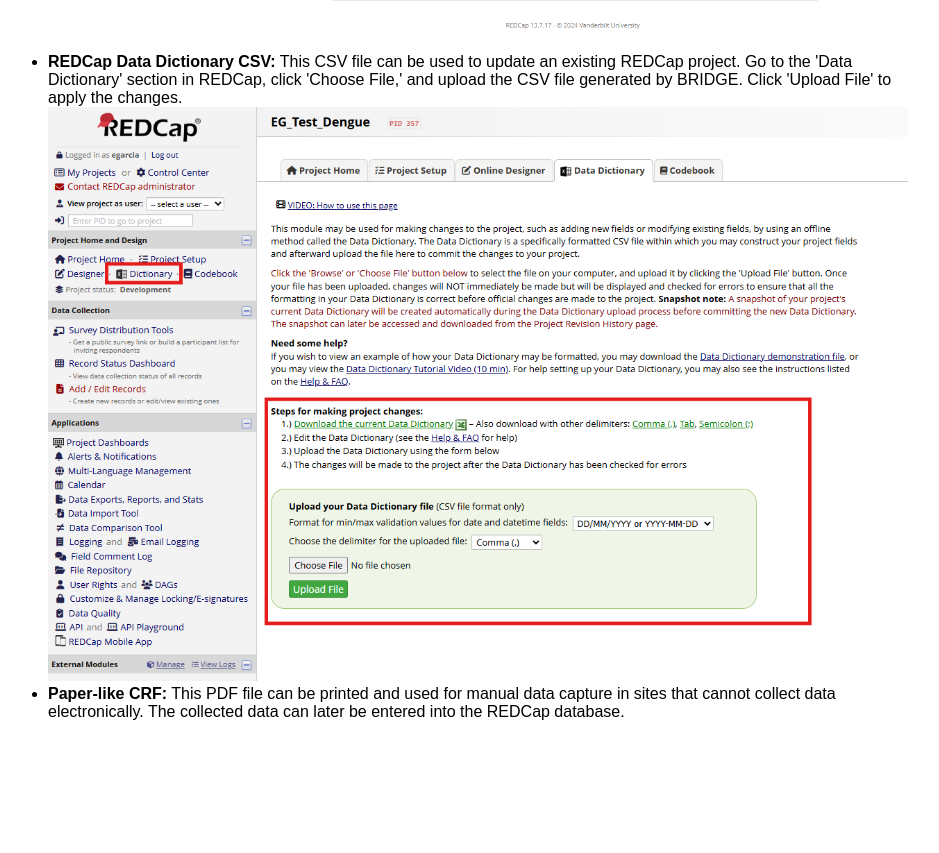
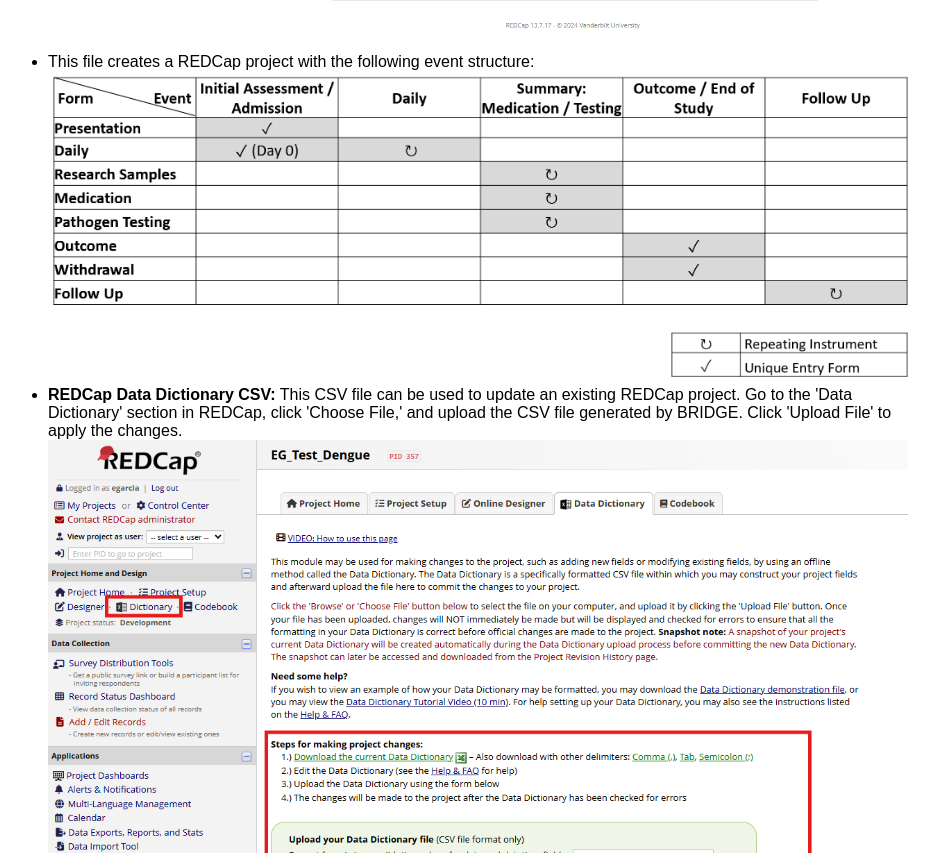
Before and after one commit to ISARICResearch/Training, a plain HTML site: page docs/bridge_starting.html in a window 1280 px wide. Shown: the part 6836-7689 px from the top of the page, without its empty margins (282-1221 px from the left). Before the commit the page ends 7593 px from the top, so only its background shows below. Drawn offline with Linux system fonts and the light colour scheme.

Commit message:
Update bridge_starting.html

```diff
--- a/docs/bridge_starting.html
+++ b/docs/bridge_starting.html
@@ -113,6 +113,8 @@
         <ul>
             <li><strong>ISARIC Clinical Characterization XML:</strong> This XML file can be used to create a project in REDCap. To do this, navigate to the 'Project Setup' section in REDCap, and under 'Design your data collection instruments & enable your project,' click on 'Upload Instrument Zip file' and upload the XML file generated by BRIDGE.</li>
             <img src="https://github.com/ISARICResearch/Training/raw/main/docs/assets/8_redcapxml.png" alt="REDCAP XML">
+            <li>This file creates a REDCap project with the following event structure:</li>
+            <img src="https://github.com/ISARICResearch/Training/raw/main/docs/assets/Events_and_intruments.png" alt="Event_forms Structure">
             <li><strong>REDCap Data Dictionary CSV:</strong> This CSV file can be used to update an existing REDCap project. Go to the 'Data Dictionary' section in REDCap, click 'Choose File,' and upload the CSV file generated by BRIDGE. Click 'Upload File' to apply the changes.</li>
             <img src="https://github.com/ISARICResearch/Training/raw/main/docs/assets/9_redcapcsv.png" alt="REDCAP CSV">
             <li><strong>Paper-like CRF:</strong> This PDF file can be printed and used for manual data capture in sites that cannot collect data electronically. The collected data can later be entered into the REDCap database.</li>
```
